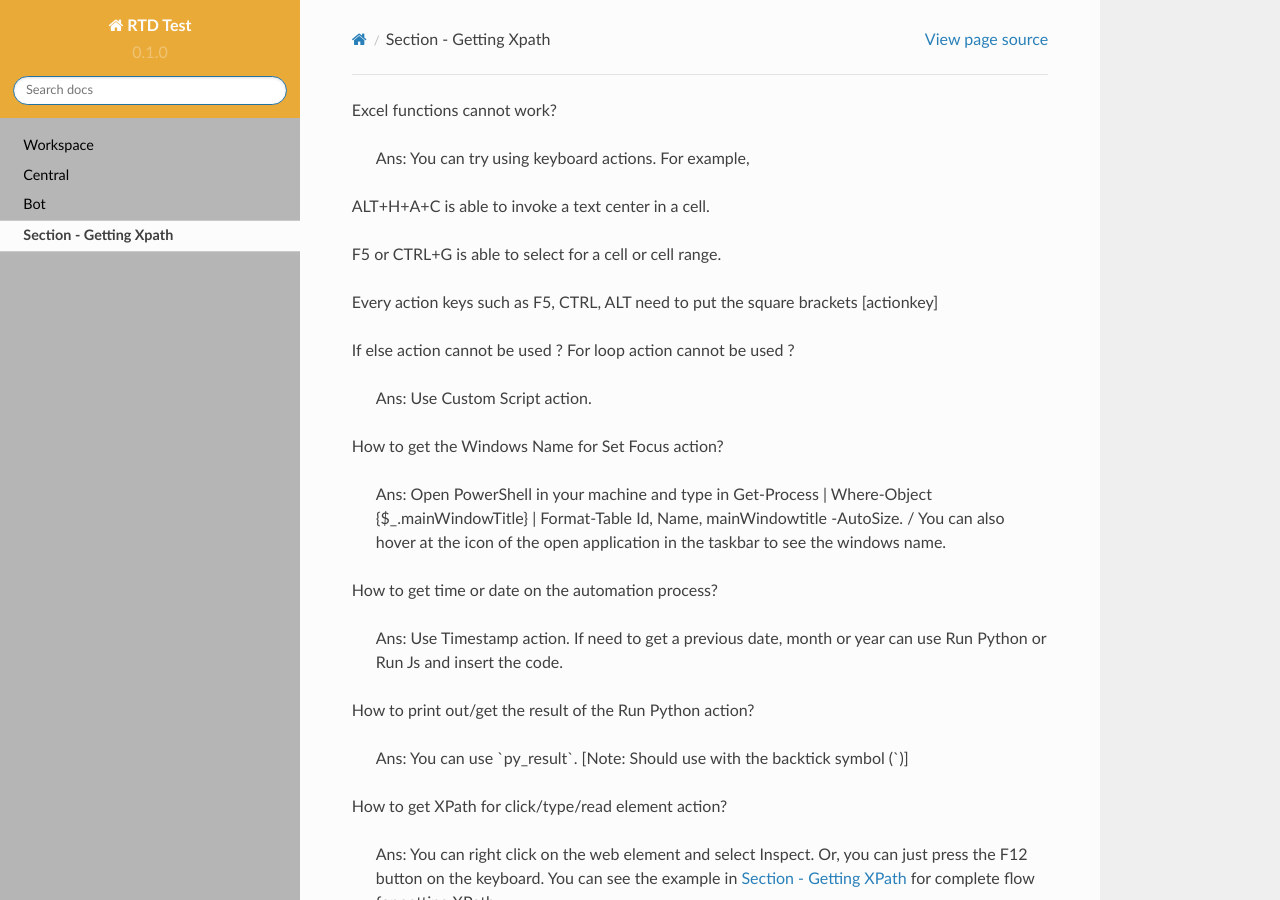
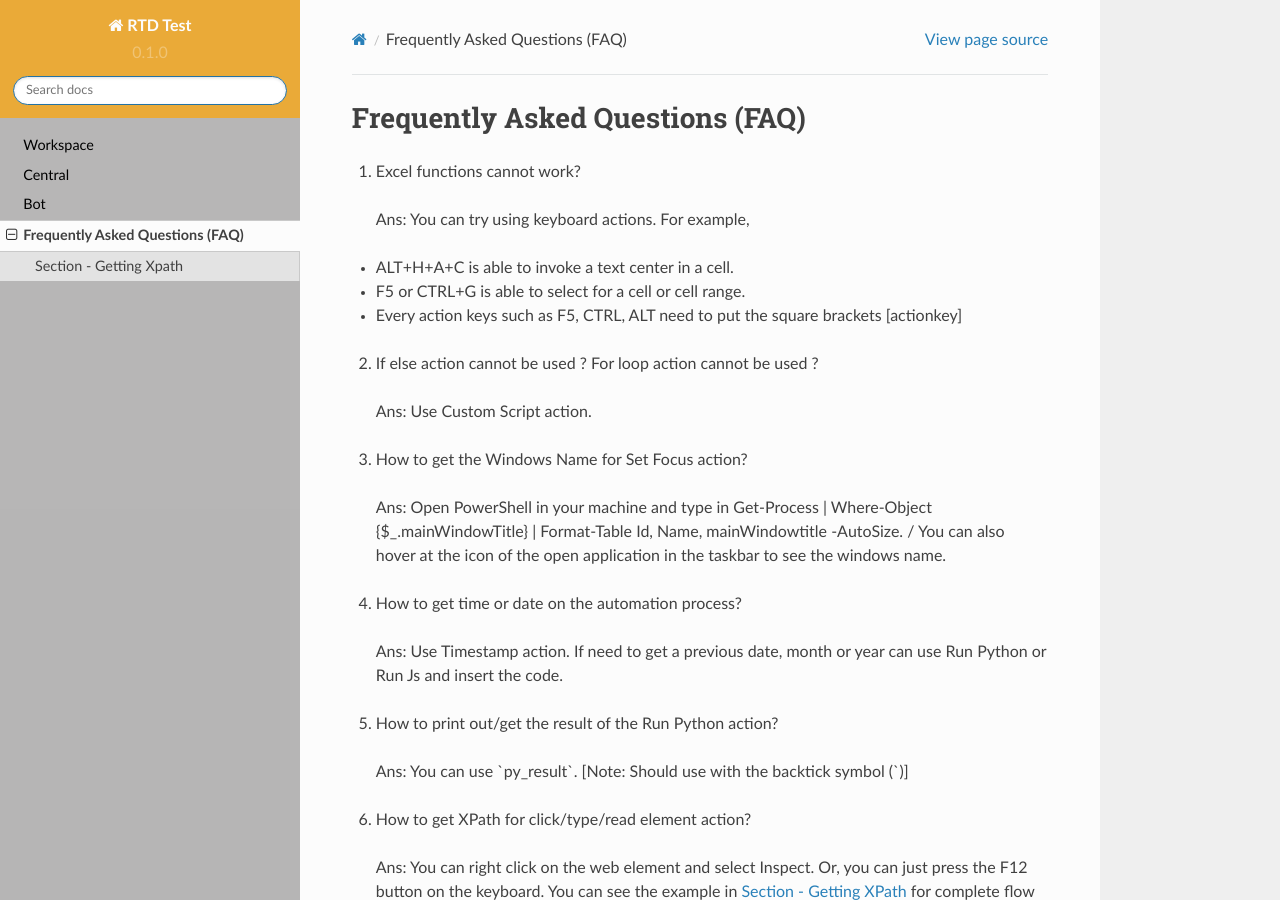
Before and after one commit to yeosf16/rtd-tutorial, a Sphinx documentation site: the page built from docs/source/DDRPA_FAQ.rst, in a window 1280 px wide and 900 px high. Built offline with Sphinx 7.4.7 and the Read the Docs theme 2.0.0, drawn with Linux system fonts in a browser that asks for light colours.

Commit message:
Add files via upload

```diff
--- a/docs/source/DDRPA_FAQ.rst
+++ b/docs/source/DDRPA_FAQ.rst
@@ -1,3 +1,6 @@
+Frequently Asked Questions (FAQ)
+================================
+
 1. Excel functions cannot work?
 
 ..
@@ -81,7 +84,7 @@
    problem.
 
 Section - Getting Xpath
-=======================
+-----------------------
 
 Step 1: For this case, I will click on the search bar.
 
```
